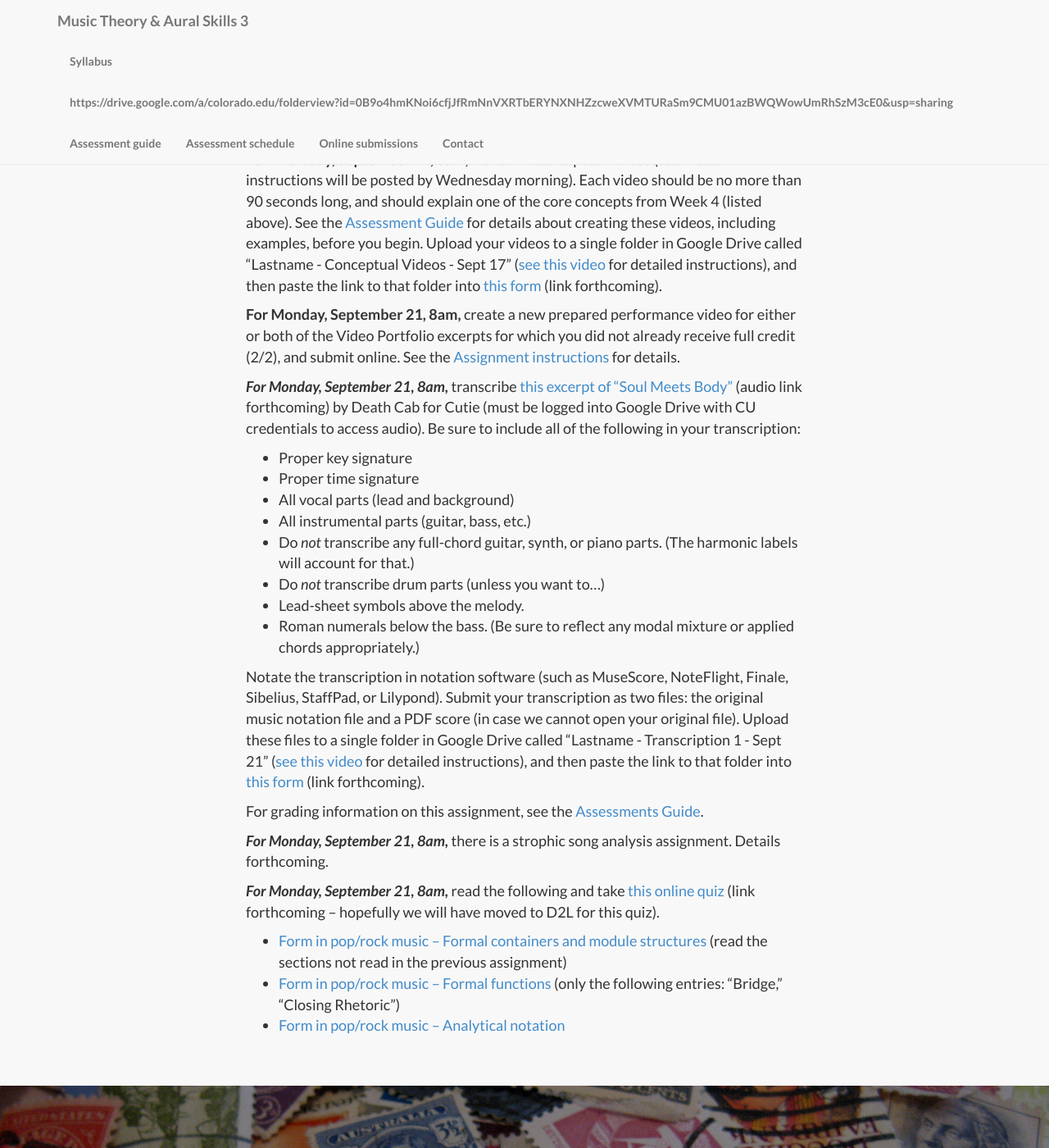
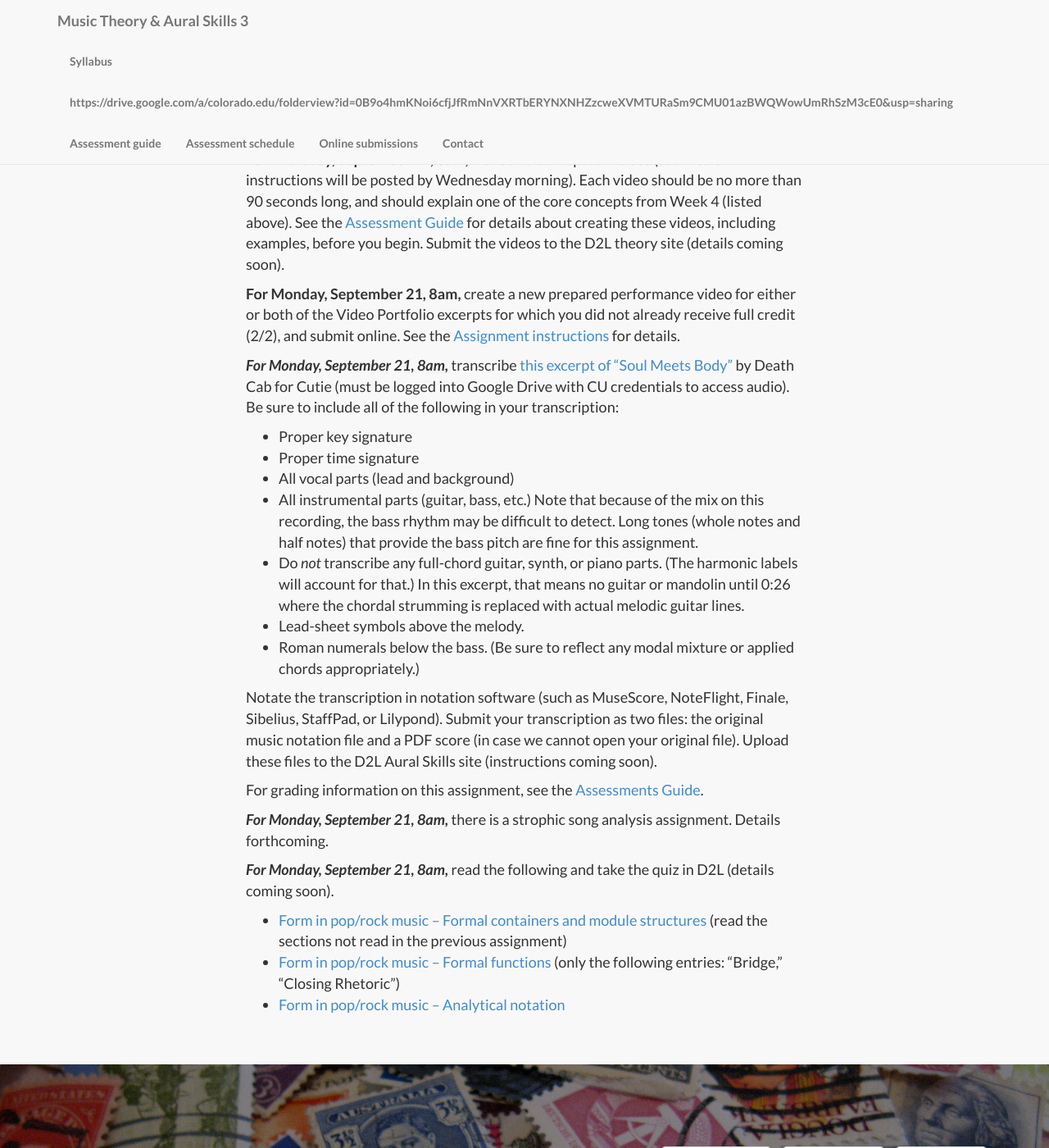
Before and after one commit to kshaffer/theory3, a Jekyll site: the page built from week4.md, in a window 1280 px wide and 1400 px high, scrolled down 2459 px. Shown: the whole window at 82% size. Built offline with Jekyll 4.4.1, drawn with Linux system fonts in a browser that asks for light colours; nearby versions of some CDN libraries; library files that are not in the unit come from our copies.

Commit message:
Week 4 transcription update

```diff
--- a/week4.md
+++ b/week4.md
@@ -68,28 +68,27 @@ For grading information on this assignment, see the [Assessments Guide](/assessm
 - [Form in pop/rock music – Formal functions](http://openmusictheory.com/popRockForm-functions) (only the following entries: "Strophe," "Intro," "Outro," "Refrain")
 
 
-**For Thursday, September 17, 8am,** make ***two*** conceptual videos (submission instructions will be posted by Wednesday morning). Each video should be no more than 90 seconds long, and should explain one of the core concepts from Week 4 (listed above). See the [Assessment Guide](/assessments/) for details about creating these videos, including examples, before you begin. Upload your videos to a single folder in Google Drive called "Lastname - Conceptual Videos - Sept 17" ([see this video](https://vimeo.com/138322605) for detailed instructions), and then paste the link to that folder into [this form]() (link forthcoming).
+**For Thursday, September 17, 8am,** make ***two*** conceptual videos (submission instructions will be posted by Wednesday morning). Each video should be no more than 90 seconds long, and should explain one of the core concepts from Week 4 (listed above). See the [Assessment Guide](/assessments/) for details about creating these videos, including examples, before you begin. Submit the videos to the D2L theory site (details coming soon).
 
 **For Monday, September 21, 8am,** create a new prepared performance video for either or both of the Video Portfolio excerpts for which you did not already receive full credit (2/2), and submit online. See the [Assignment instructions](/popRockVideoPortfolio/) for details.
 
-***For Monday, September 21, 8am,*** transcribe [this excerpt of "Soul Meets Body"]() (audio link forthcoming) by Death Cab for Cutie (must be logged into Google Drive with CU credentials to access audio). Be sure to include all of the following in your transcription:
+***For Monday, September 21, 8am,*** transcribe [this excerpt of "Soul Meets Body"](https://drive.google.com/a/colorado.edu/folderview?id=0B9o4hmKNoi6cNTA0ZDdBV3ltX0k&usp=sharing) by Death Cab for Cutie (must be logged into Google Drive with CU credentials to access audio). Be sure to include all of the following in your transcription:
 
 - Proper key signature
 - Proper time signature
 - All vocal parts (lead and background)
-- All instrumental parts (guitar, bass, etc.)
-- Do *not* transcribe any full-chord guitar, synth, or piano parts. (The harmonic labels will account for that.)
-- Do *not* transcribe drum parts (unless you want to...)
+- All instrumental parts (guitar, bass, etc.) Note that because of the mix on this recording, the bass rhythm may be difficult to detect. Long tones (whole notes and half notes) that provide the bass pitch are fine for this assignment.
+- Do *not* transcribe any full-chord guitar, synth, or piano parts. (The harmonic labels will account for that.) In this excerpt, that means no guitar or mandolin until 0:26 where the chordal strumming is replaced with actual melodic guitar lines.
 - Lead-sheet symbols above the melody.
 - Roman numerals below the bass. (Be sure to reflect any modal mixture or applied chords appropriately.)
 
-Notate the transcription in notation software (such as MuseScore, NoteFlight, Finale, Sibelius, StaffPad, or Lilypond). Submit your transcription as two files: the original music notation file and a PDF score (in case we cannot open your original file). Upload these files to a single folder in Google Drive called "Lastname - Transcription 1 - Sept 21" ([see this video](https://vimeo.com/138322605) for detailed instructions), and then paste the link to that folder into [this form]() (link forthcoming).
+Notate the transcription in notation software (such as MuseScore, NoteFlight, Finale, Sibelius, StaffPad, or Lilypond). Submit your transcription as two files: the original music notation file and a PDF score (in case we cannot open your original file). Upload these files to the D2L Aural Skills site (instructions coming soon).
 
 For grading information on this assignment, see the [Assessments Guide](/assessments/).
 
 ***For Monday, September 21, 8am,*** there is a strophic song analysis assignment. Details forthcoming.
 
-***For Monday, September 21, 8am,*** read the following and take [this online quiz]() (link forthcoming – hopefully we will have moved to D2L for this quiz).
+***For Monday, September 21, 8am,*** read the following and take the quiz in D2L (details coming soon).
 
 - [Form in pop/rock music – Formal containers and module structures](http://openmusictheory.com/popRockForm-containers) (read the sections not read in the previous assignment)
 - [Form in pop/rock music – Formal functions](http://openmusictheory.com/popRockForm-functions) (only the following entries: "Bridge," "Closing Rhetoric")
```
Also changed, not shown: 1 other file.
